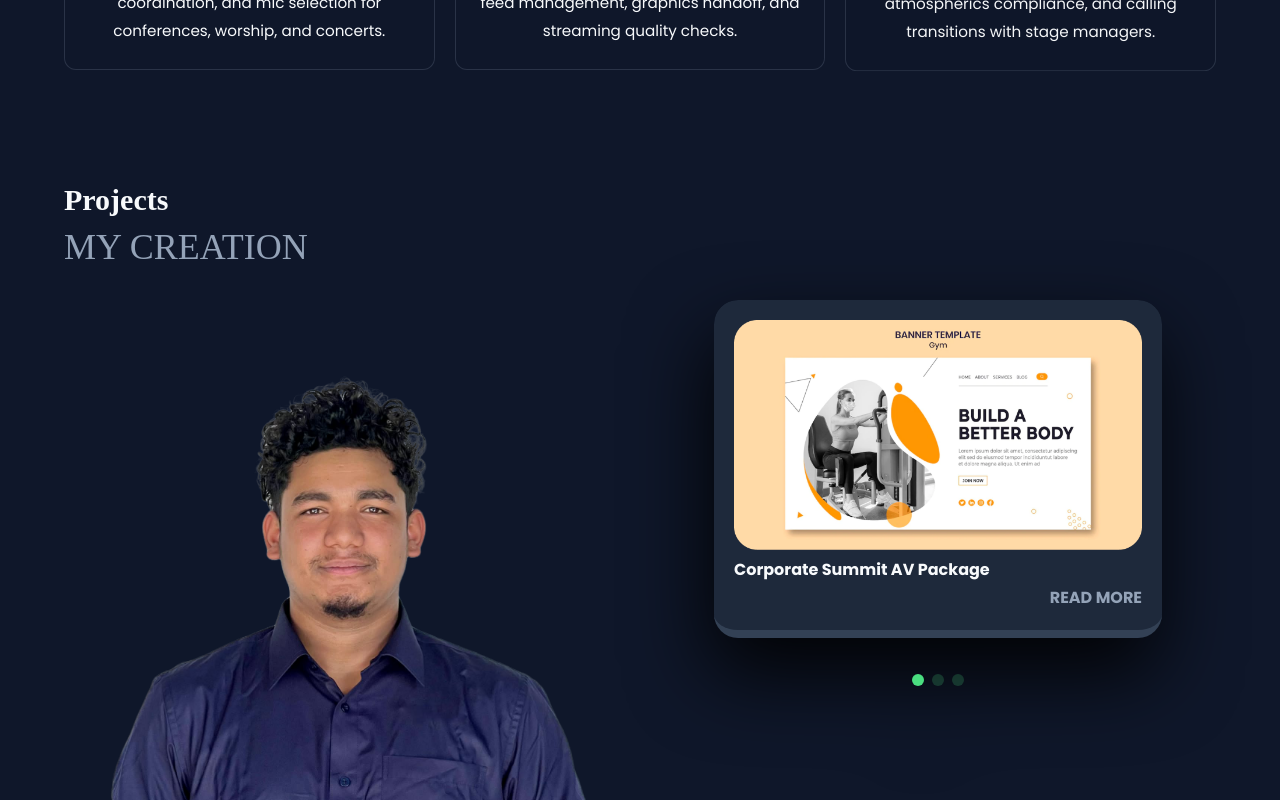
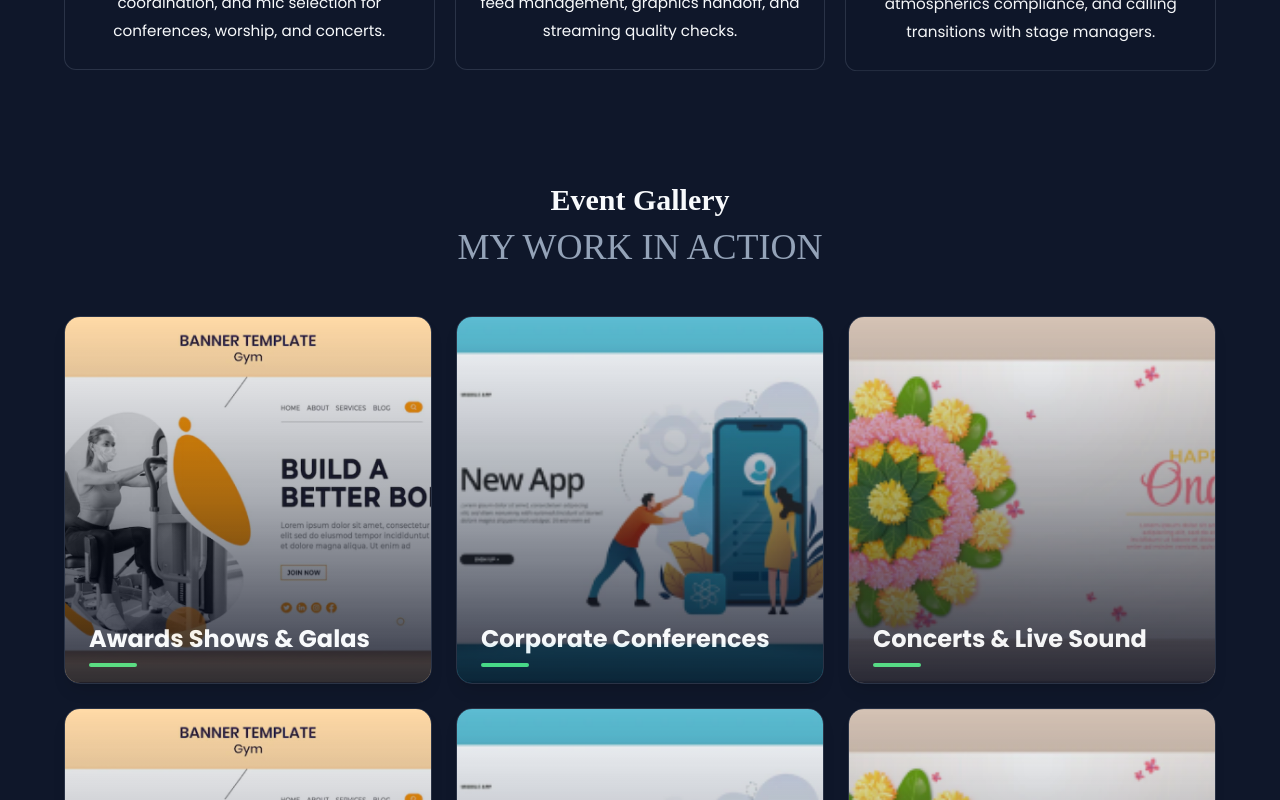
Before and after one commit to SushantBaniya/Ashish_Portfolio, a React (Vite) app in the folder react_portfolio_2/: page / in a window 1280 px wide. Shown: the part 1820-2620 px from the top of the page. Built offline with nearby package versions, Linux system fonts and the light colour scheme; a web font is replaced by a local one.

Commit message:
projects section is replaced by event gallery

```diff
--- a/react_portfolio_2/src/Content.js
+++ b/react_portfolio_2/src/Content.js
@@ -49,7 +49,7 @@ export const content = {
       icon: RiServiceLine,
     },
     {
-      link: "#projects",
+      link: "#gallery",
       icon: RiProjectorLine,
     },
     {
@@ -199,20 +199,31 @@ export const content = {
     ],
   },
   Projects: {
-    title: "Projects",
-    subtitle: "MY CREATION",
-    image: person_project,
+    title: "Event Gallery",
+    subtitle: "MY WORK IN ACTION",
     project_content: [
       {
-        title: "Corporate Summit AV Package",
+        title: "Awards Shows & Galas",
         image: project1,
       },
       {
-        title: "Hybrid Townhall Livestream",
+        title: "Corporate Conferences",
         image: project2,
       },
       {
-        title: "Convocations",
+        title: "Concerts & Live Sound",
+        image: project3,
+      },
+      {
+        title: "Broadcast & Virtual Events",
+        image: project1,
+      },
+      {
+        title: "Theatrical Stage Design",
+        image: project2,
+      },
+      {
+        title: "Exhibitions & Tradeshows",
         image: project3,
       },
     ],
--- a/react_portfolio_2/src/components/Projects.jsx
+++ b/react_portfolio_2/src/components/Projects.jsx
@@ -1,58 +1,50 @@
 import { content } from "../Content";
-// Import Swiper React components
-import { Swiper, SwiperSlide } from "swiper/react";
-
-// Import Swiper styles
-import "swiper/css";
-import "swiper/css/pagination";
-
-import { Pagination } from "swiper";
 
 const Projects = () => {
   const { Projects } = content;
   return (
-    <section className="bg-bg_light_primary" id="projects">
-      <div className="md:container px-5 pt-14 min-h-screen flex flex-col justify-between">
-        <div>
+    <section className="bg-bg_light_primary" id="gallery">
+      <div className="md:container px-5 pt-14 pb-20 min-h-screen flex flex-col">
+        <div className="mb-10 text-center">
           <h2 className="title" data-aos="fade-down">
             {Projects.title}
           </h2>
           <h4 className="subtitle" data-aos="fade-down">
             {Projects.subtitle}
           </h4>
-          <br />
         </div>
-        <div className="flex items-center lg:flex-row flex-col-reverse gap-5">
-          <img
-            src={Projects.image}
-            alt="..."
-            data-aos="fade-right"
-            className="max-w-[45vw] min-w-[22rem]"
-          />
-          <Swiper
-            pagination={{
-              clickable: true,
-            }}
-            data-aos="fade-left"
-            spaceBetween={20}
-            modules={[Pagination]}
-            className="rounded-3xl pb-16 max-w-md drop-shadow-primary self-start"
-          >
-            {Projects.project_content.map((content, i) => (
-              <SwiperSlide
-                key={i}
-                className="bg-slate-800 rounded-3xl p-5 border-b-8 border-slate-700 h-fit"
-              >
-                <img src={content.image} alt="..." />
-                <div className="flex flex-col gap-1 mt-2">
-                  <h5 className="font-bold font-Poppins">{content.title}</h5>
-                  <button className="font-bold text-gray self-end">
-                    READ MORE
-                  </button>
+
+        {/* Gallery Grid */}
+        <div className="grid grid-cols-1 md:grid-cols-2 lg:grid-cols-3 gap-6">
+          {Projects.project_content.map((content, i) => (
+            <div
+              key={i}
+              data-aos="fade-up"
+              data-aos-delay={i * 200}
+              className="group relative overflow-hidden rounded-2xl aspect-square shadow-lg border border-gray/20 cursor-pointer"
+            >
+              {/* Background Image */}
+              <img
+                src={content.image}
+                alt={content.title}
+                className="w-full h-full object-cover transition-transform duration-700 ease-in-out group-hover:scale-110"
+              />
+
+              {/* Overlay Overlay */}
+              <div className="absolute inset-0 bg-gradient-to-t from-slate-950/90 via-slate-900/40 to-transparent flex items-end opacity-90 group-hover:opacity-100 transition-opacity duration-500">
+                <div className="p-6 w-full transform translate-y-2 group-hover:translate-y-0 transition-transform duration-500">
+                  <h5 className="text-2xl font-bold font-Poppins text-text_light mb-2">{content.title}</h5>
+                  <div className="w-12 h-1 bg-dark_primary rounded-full transition-all duration-500 group-hover:w-full"></div>
                 </div>
-              </SwiperSlide>
-            ))}
-          </Swiper>
+              </div>
+            </div>
+          ))}
+        </div>
+
+        <div className="mt-12 text-center" data-aos="fade-up">
+           <button className="btn bg-dark_primary text-slate-900 font-bold border-none hover:bg-dark_primary/80 transition-colors">
+              VIEW FULL GALLERY
+           </button>
         </div>
       </div>
     </section>
```
